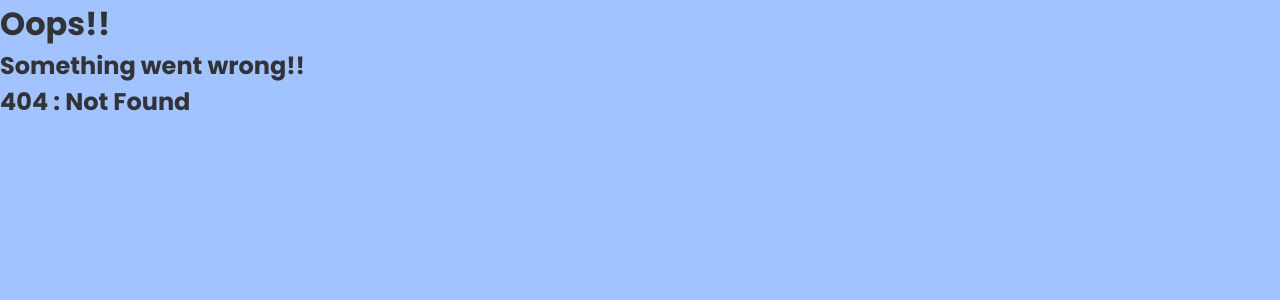
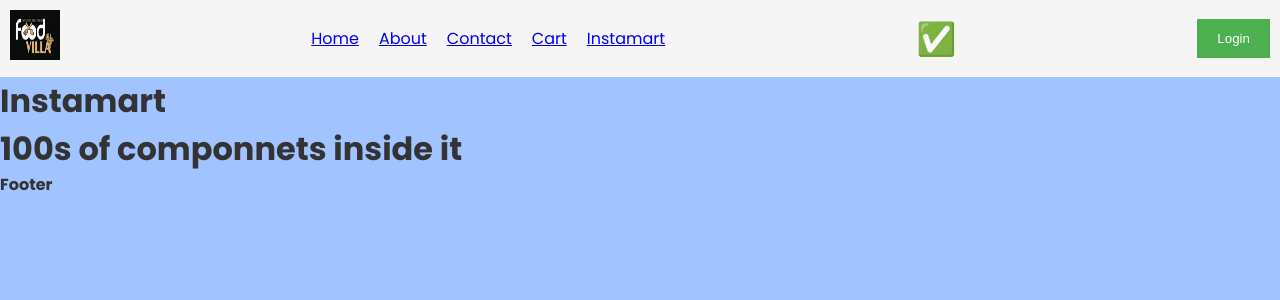
Before and after one commit to SaketKothari/food-ordering-webapp-namaste-react, a React (Vite) app: page /instamart in a window 1280 px wide. Before the commit this address had no page. Shown: the top 300 px of the page. Built offline with nearby package versions, Linux system fonts and the light colour scheme.

Commit message:
use lazy loading on Instamart and About component

```diff
--- a/src/App.js
+++ b/src/App.js
@@ -1,14 +1,18 @@
-import React from 'react';
+import React, { lazy, Suspense } from 'react';
 import ReactDOM from 'react-dom/client';
 import Header from './components/Header';
 import Body from './components/Body';
 import Footer from './components/Footer';
-import About from './components/About';
 import Error from './components/Error';
 import { createBrowserRouter, RouterProvider, Outlet } from 'react-router-dom';
 import Contact from './components/Contact';
 import RestaurantMenu from './components/RestaurantMenu';
 import Profile from './components/Profile';
+import Shimmer from './components/Shimmer';
+
+// Lazy Loading
+const Instamart = lazy(() => import('./components/Instamart'));
+const About = lazy(() => import('./components/About'));
 
 const AppLayout = () => {
   return (
@@ -28,7 +32,11 @@ const appRouter = createBrowserRouter([
     children: [
       {
         path: '/about', // parentPath/{path} => localhost:1244/about
-        element: <About />,
+        element: (
+          <Suspense fallback={<h1>Loading....</h1>}>
+            <About />
+          </Suspense>
+        ),
         children: [
           {
             path: 'profile', // parentPath/{path} => localhost:1244/about/profile
@@ -48,6 +56,14 @@ const appRouter = createBrowserRouter([
         path: '/restaurant/:resId',
         element: <RestaurantMenu />,
       },
+      {
+        path: '/instamart',
+        element: (
+          <Suspense fallback={<Shimmer />}>
+            <Instamart />
+          </Suspense>
+        ),
+      },
     ],
   },
 ]);
--- a/src/components/About.js
+++ b/src/components/About.js
@@ -1,4 +1,4 @@
-import ProfileFunctionalComponet from './Profile';
+import Profile from './ProfileClass';
 import { Component } from 'react';
 
 class About extends Component {
@@ -17,7 +17,7 @@ class About extends Component {
       <div className="about-container">
         <h1 className="about-title">About Us Page</h1>
         <p className="about-text">Class Based Component 🚀</p>
-        <ProfileFunctionalComponet />
+        <Profile />
       </div>
     );
   }
--- /dev/null
+++ b/src/components/Instamart.js
@@ -0,0 +1,10 @@
+const Instamart = () => {
+  return (
+    <div>
+      <h1>Instamart</h1>
+      <h1>100s of componnets inside it</h1>
+    </div>
+  );
+};
+
+export default Instamart;
```
